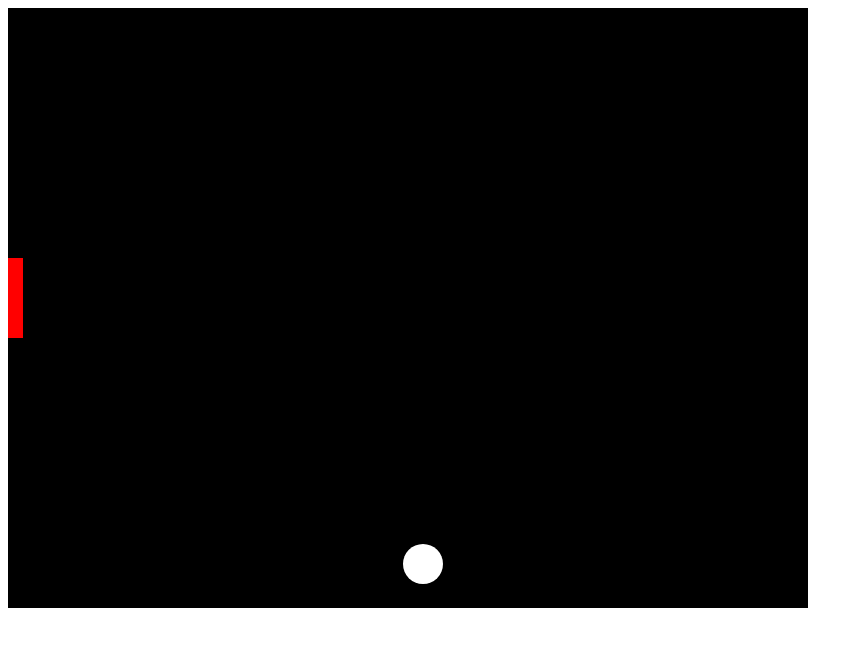
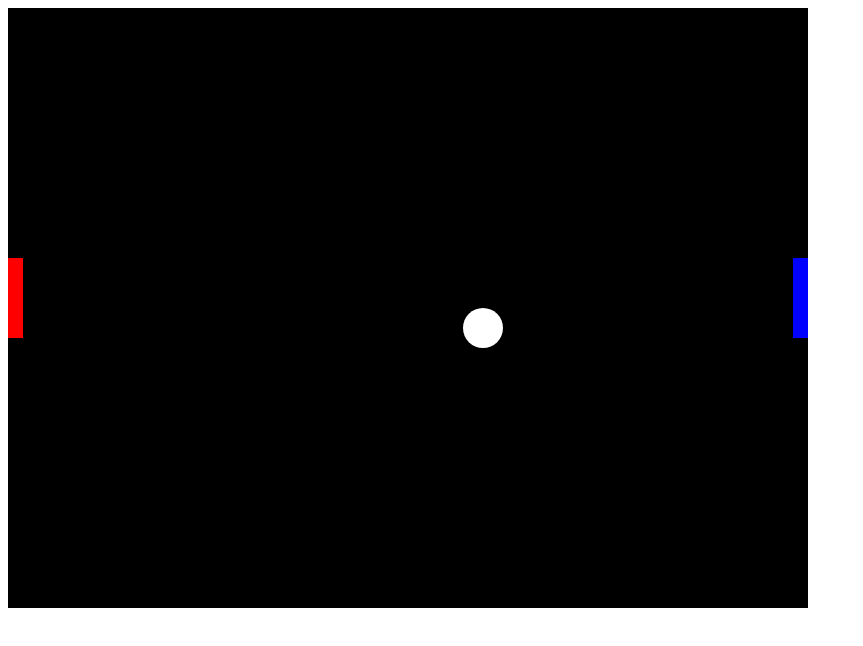
Before and after one commit to JacekDziurdzikowski/tennis_game, a plain HTML site: page index.html in a window 1280 px wide. Shown: the whole page, without its empty margins (0-863 px from the left). Drawn offline with Linux system fonts and the light colour scheme.

Commit message:
Second player paddle added into the game

```diff
--- a/index.html
+++ b/index.html
@@ -10,6 +10,7 @@
     var ballSpeedY = 200; // px/sec
 
     var paddle1Y = 250;
+    var paddle2Y = 250;
     const PADDLE_HEIGHT = 80;
     const PADDLE_WIDTH = 15;
 
@@ -33,15 +34,22 @@
         canvas.addEventListener('mousemove', function(evt){
             var mousePos = calculateMousePos(evt);
             paddle1Y = mousePos.y - PADDLE_HEIGHT/2;
+            paddle2Y = mousePos.y - PADDLE_HEIGHT/2;
         })
 
     }
 
     function moveEverything(refreshingInterval) {
         //moving ball
+        //checking if ball get bounced from left paddle
         if ((ballX <= 20) && (!checkIfBallBounced(paddle1Y+PADDLE_HEIGHT/2, ballY))) {
           resetBall();
           return;
+        }
+        //checking if ball get bounced from right paddle
+        if ((ballX >= canvas.width - 15) && (!checkIfBallBounced(paddle2Y+PADDLE_HEIGHT/2, ballY))) {
+            resetBall();
+            return;
         }
 
         (ballX >= canvas.width - 15) || (ballX <= 20) ? ballSpeedX = -ballSpeedX : null;
@@ -56,6 +64,8 @@
         colorRect(0, 0, canvas.width, canvas.height, 'black');
         // drawing left player paddle
         colorRect(0, paddle1Y, PADDLE_WIDTH, PADDLE_HEIGHT, 'red');
+        // drawing right computer paddle
+        colorRect(canvas.width - PADDLE_WIDTH, paddle2Y, PADDLE_WIDTH, PADDLE_HEIGHT, 'blue');
         // drawing ball
         colorCircle(ballX, ballY, 20, 'white');
     }
@@ -88,10 +98,10 @@
     }
 
     function resetBall(){
-        ballX = 250;
-        ballY = 250;
+        ballX = 400;
+        ballY = 350;
         ballSpeedX = 500; // px/sec
-        ballSpeedY = 200; // px/sec
+        ballSpeedY = -200; // px/sec
     }
 
 </script>
```
